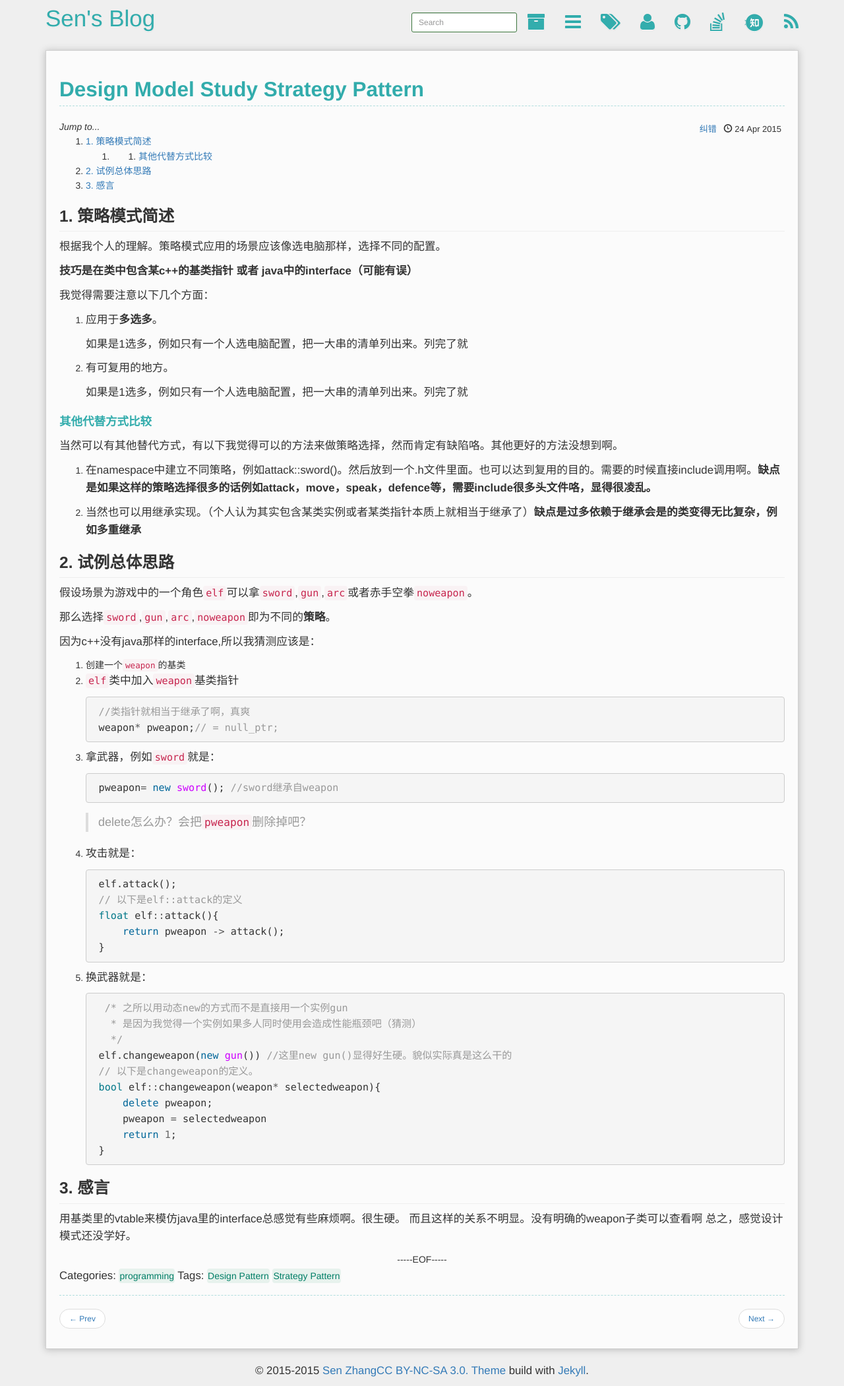
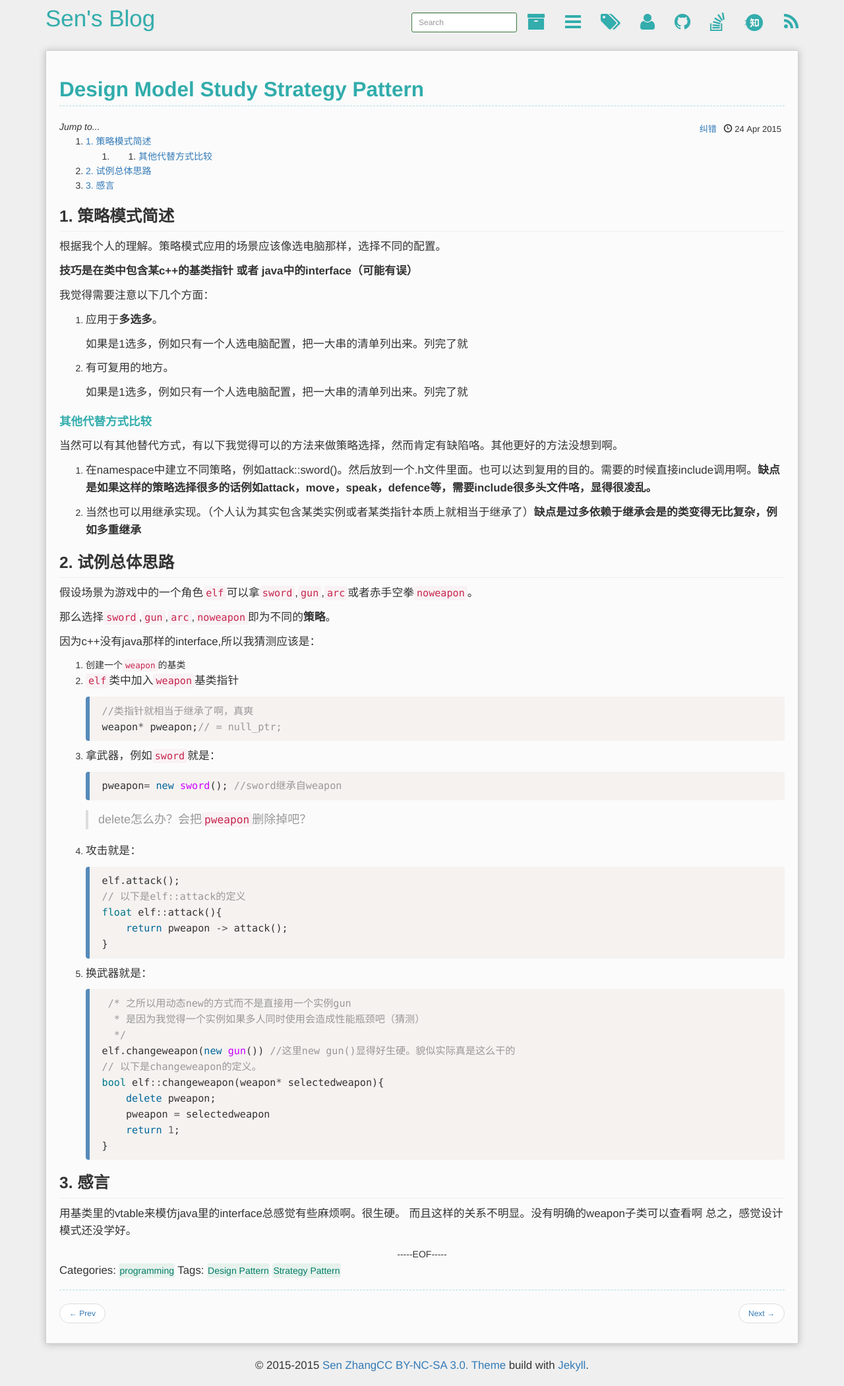
Before and after one commit to SenZhangAI/senzhangai.github.com, a Jekyll site: the page built from _posts/2015-04-24-design-model-study-strategy-pattern.md, in a window 1280 px wide. Shown: the whole page at 66% size. Built offline with Jekyll 4.4.1, drawn with Linux system fonts in a browser that asks for light colours; Markdown is read by kramdown in place of the engine named in the settings; comment, search, counter and statistics services are not loaded.

Commit message:
修改img 与 pre 的css

```diff
--- a/assets/css/style.css
+++ b/assets/css/style.css
@@ -134,12 +134,22 @@ blockquote p{margin:15px 0; color: #999999}
 
 }
 
+.wrapper img {
+  max-width: 100%;
+  height: auto;
+}
+
 .wrapper .small {
 	color:rgba(119,119,119,0.8)
 }
 
 .wrapper pre {
-	font-size: 1.2em;
+  font-size: 1.2em;
+  border: none;
+  border-left: solid 6px #558abb;
+  background: #f5f2f0;
+  word-wrap:normal;
+  word-break:normal;
 }
 
 .wrapper pre code{
@@ -305,7 +315,9 @@ li.dsq-widget-item {
   border-radius: 4px;
 }
 
-.tags:hover {
+.tags:hover,
+.tags:focus,
+.tags:active {
   color: #fff;
   background-color: #017e66;
   text-decoration: none;
```
